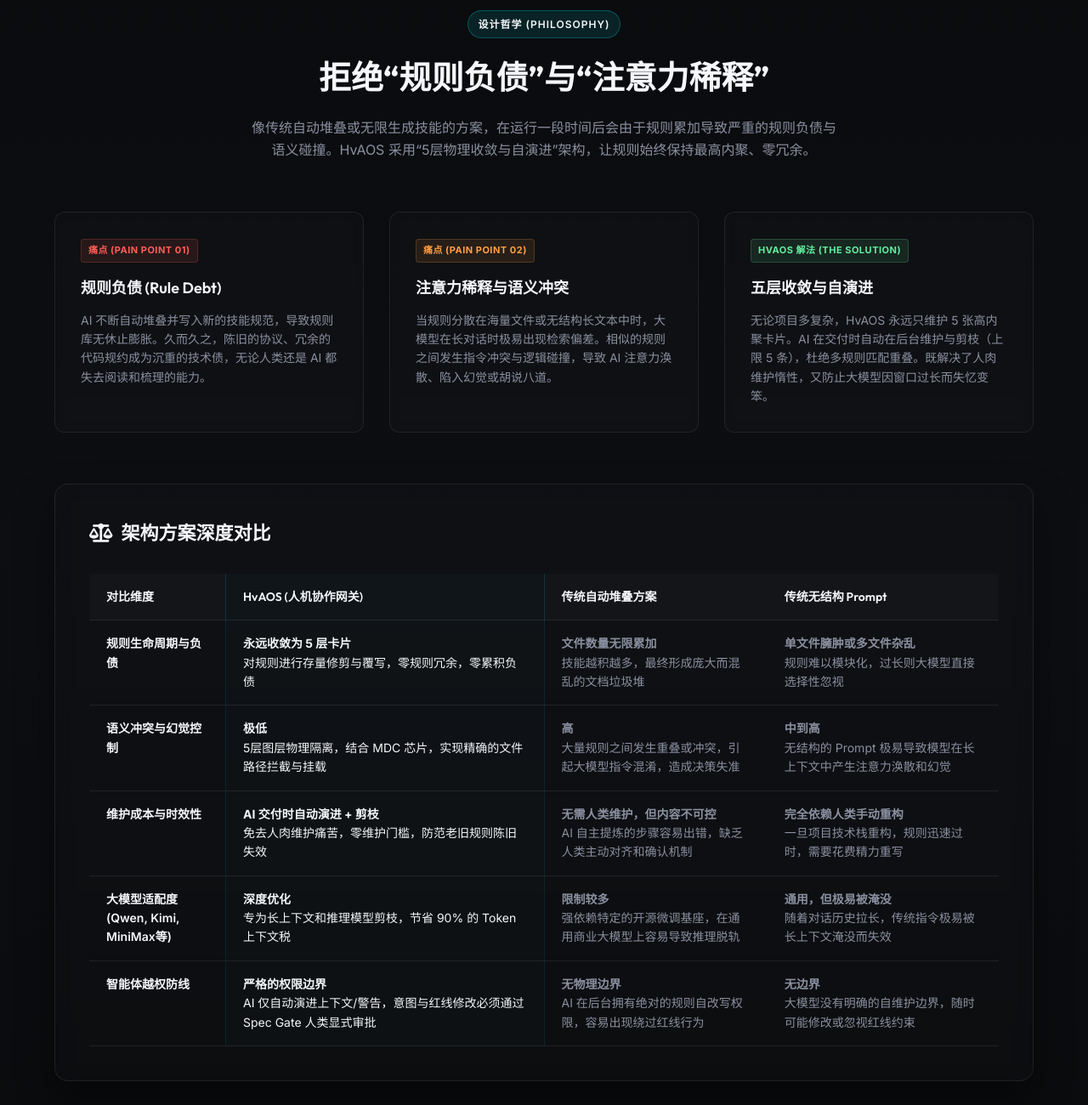
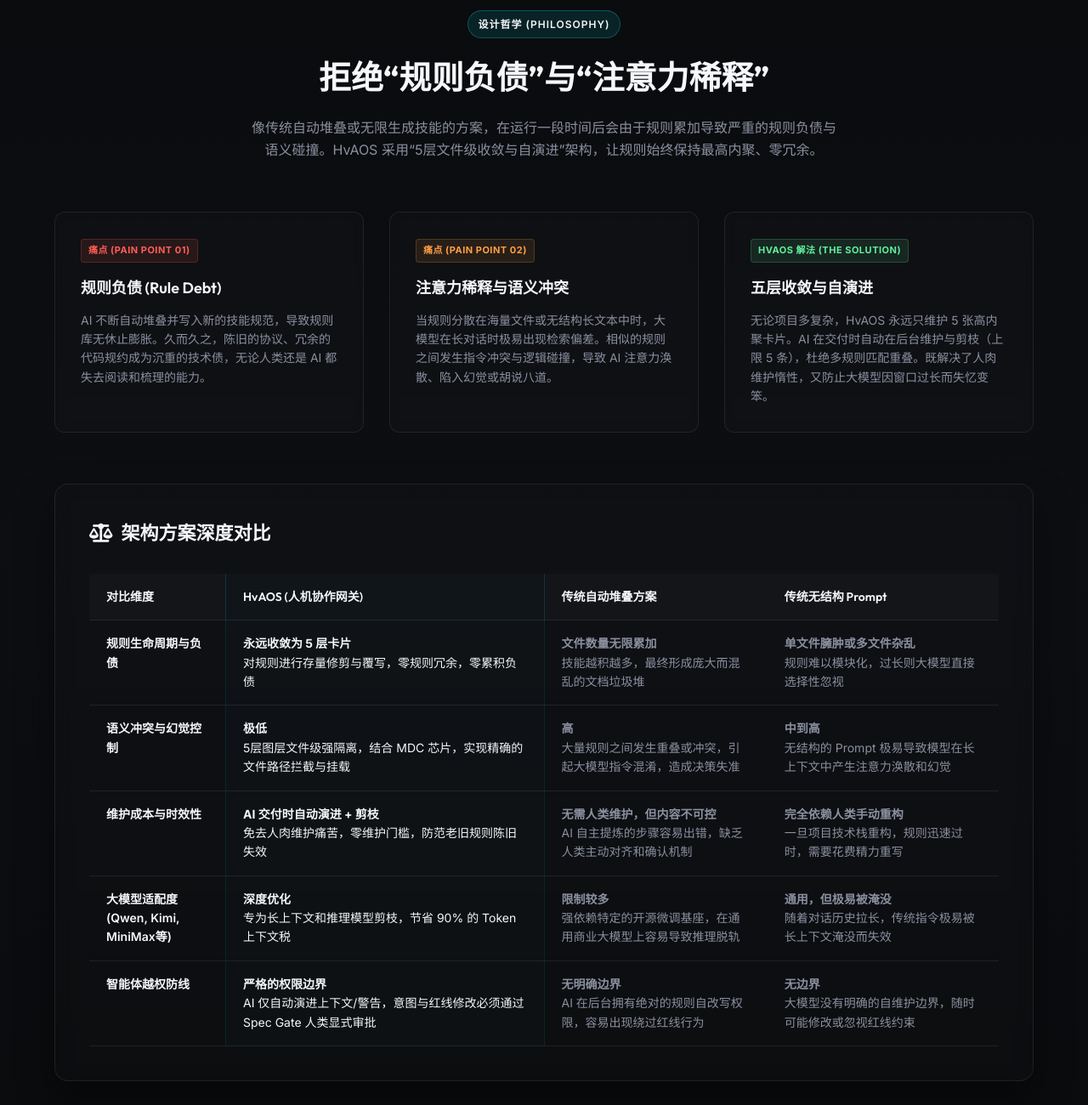
Before and after one commit to panlongio/hvaos, a plain HTML site: page website/index.html in a window 1280 px wide. Shown: the part 2780-4080 px from the top of the page at 85% size. Drawn offline with nearby package versions, Linux system fonts and the light colour scheme.

Commit message:
docs: correct physical architecture terminology to file-level separation

```diff
--- a/website/app.js
+++ b/website/app.js
@@ -251,7 +251,7 @@ This document is the quality checkpoint. No delivery is accepted if it fails any
     templates["README-HvAOS.md"] = `# HvAOS (Human vs AI OS) — 人机协作与意图对齐网关使用指南
 
 > **HvAOS** 是一个极简、领域无关的 AI 协同协议与规则自演进系统。
-> **HvA (Human vs AI)** 代表人机双向博弈与意图对齐。它通过 5 层物理架构与自演进设计，解决 AI 协作中的**规则负债 (Rule Debt)**、**注意力稀释 (Attention Dilution)** 与**维护惰性 (Maintenance Inertia)** 痛点，实现开箱即用的自动化意图对齐与规则装载。
+> **HvA (Human vs AI)** 代表人机双向博弈与意图对齐。它通过 5 层逻辑解耦卡片与自演进设计，解决 AI 协作中的**规则负债 (Rule Debt)**、**注意力稀释 (Attention Dilution)** 与**维护惰性 (Maintenance Inertia)** 痛点，实现开箱即用的自动化意图对齐与规则装载。
 
 ---
 
--- a/website/index.html
+++ b/website/index.html
@@ -200,7 +200,7 @@
                 <span class="badge badge-neon">设计哲学 (Philosophy)</span>
                 <h2 class="section-title">拒绝“规则负债”与“注意力稀释”</h2>
                 <p class="section-subtitle">
-                    像传统自动堆叠或无限生成技能的方案，在运行一段时间后会由于规则累加导致严重的规则负债与语义碰撞。HvAOS 采用“5层物理收敛与自演进”架构，让规则始终保持最高内聚、零冗余。
+                    像传统自动堆叠或无限生成技能的方案，在运行一段时间后会由于规则累加导致严重的规则负债与语义碰撞。HvAOS 采用“5层文件级收敛与自演进”架构，让规则始终保持最高内聚、零冗余。
                 </p>
             </div>
 
@@ -246,7 +246,7 @@
                             </tr>
                             <tr>
                                 <td class="dim-name">语义冲突与幻觉控制</td>
-                                <td class="highlight-val"><strong>极低</strong><br>5层图层物理隔离，结合 MDC 芯片，实现精确的文件路径拦截与挂载</td>
+                                <td class="highlight-val"><strong>极低</strong><br>5层图层文件级强隔离，结合 MDC 芯片，实现精确的文件路径拦截与挂载</td>
                                 <td><strong>高</strong><br>大量规则之间发生重叠或冲突，引起大模型指令混淆，造成决策失准</td>
                                 <td><strong>中到高</strong><br>无结构的 Prompt 极易导致模型在长上下文中产生注意力涣散和幻觉</td>
                             </tr>
@@ -265,7 +265,7 @@
                             <tr>
                                 <td class="dim-name">智能体越权防线</td>
                                 <td class="highlight-val"><strong>严格的权限边界</strong><br>AI 仅自动演进上下文/警告，意图与红线修改必须通过 Spec Gate 人类显式审批</td>
-                                <td><strong>无物理边界</strong><br>AI 在后台拥有绝对的规则自改写权限，容易出现绕过红线行为</td>
+                                <td><strong>无明确边界</strong><br>AI 在后台拥有绝对的规则自改写权限，容易出现绕过红线行为</td>
                                 <td><strong>无边界</strong><br>大模型没有明确的自维护边界，随时可能修改或忽视红线约束</td>
                             </tr>
                         </tbody>
```
Also changed, not shown: README-HvAOS.md, README.md.
